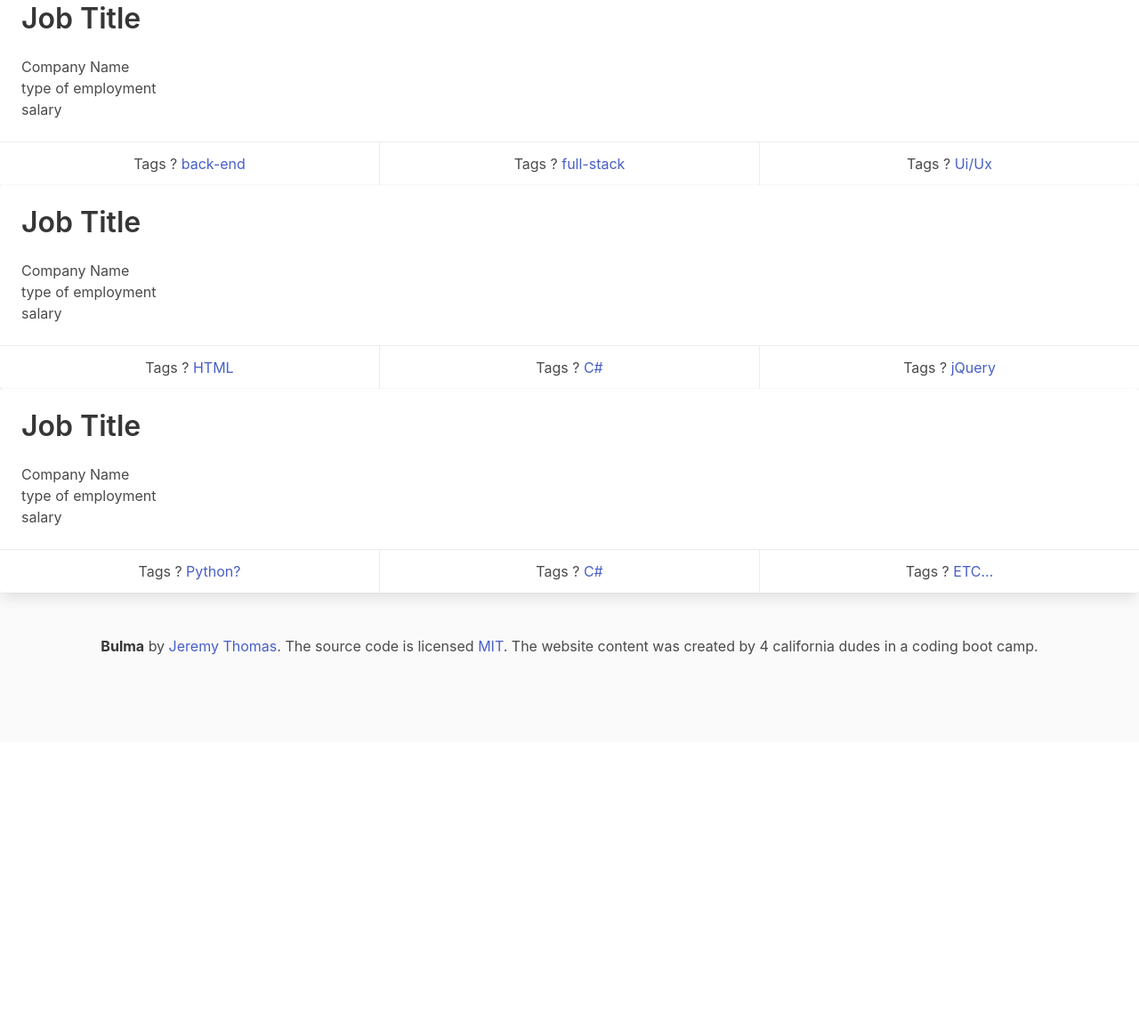
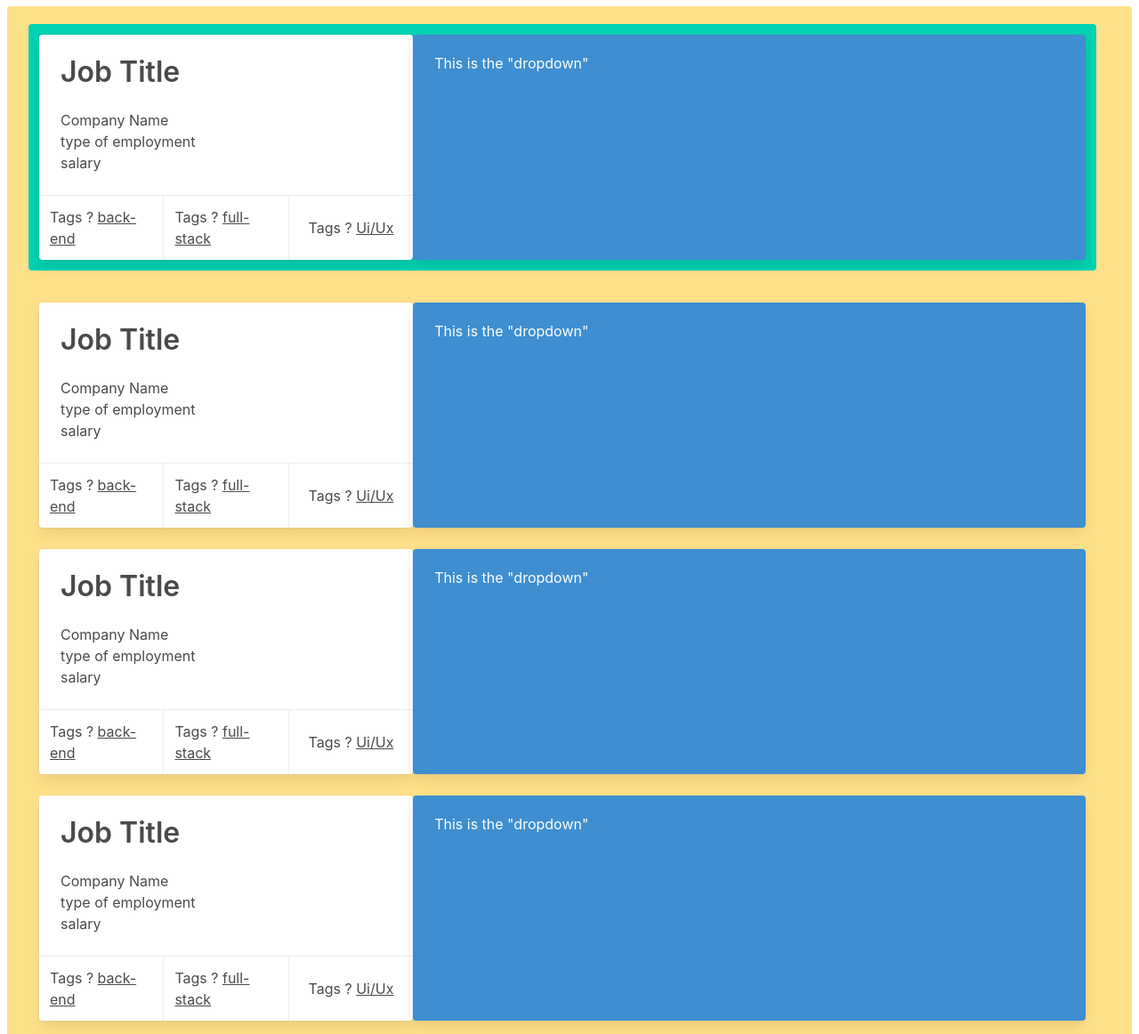
Before and after one commit to dohmr/up2U, a plain HTML site: page index.html in a window 1280 px wide. Shown: the part 286-1448 px from the top of the page at 89% size. Before the commit the page ends 1120 px from the top, so only its background shows below. Drawn offline with nearby package versions, Linux system fonts and the light colour scheme.

Commit message:
added shawn's and hunter's new layout. deleted cards. added tiles. centered search button and made it look good. added clear function to search button

```diff
--- a/index.html
+++ b/index.html
@@ -23,13 +23,15 @@
     </section>
     <br>
     <div class="container is-fluid ">
-        <div class="notification">
+        <div class="notification has-text-centered">
             <div>
-                <button class="button is-info are-medium" id=search>SEARCH</button>
+                <button class="button is-info is-large" id=search>SEARCH</button>
             </div>
         </div>
     </div>
-    <div id="mainbody">
+    <div class="tile is-ancestor box ">
+        <div class="tile is-vertical notification is-warning" id="mainbody">
+            <div class="tile is-parent notification is-primary">
                 <div class="card">
                     <!-- // add subtract content... placeholder  -->
                     <div class="card-content">
@@ -57,7 +59,13 @@
                         </p>
                     </footer>
                 </div>
+                <div class="tile is-child box notification is-info is-vertical">
+                    This is the "dropdown"
+                </div>
+            </div>
+            <div class="tile is-parent">
                 <div class="card">
+                    <!-- // add subtract content... placeholder  -->
                     <div class="card-content">
                         <p class="title">Job Title</p>
                         <p class="company">Company Name</p>
@@ -65,24 +73,31 @@
                         <p class="salary">salary</p>
                     </div>
                     <footer class="card-footer">
+                        <!-- // Tags for Job url , articles , etc...  -->
                         <p class="card-footer-item">
                             <span>
-                            Tags ? <a href="">HTML</a>
+                                Tags ? <a href="">back-end</a>
                             </span>
                         </p>
                         <p class="card-footer-item">
                             <span>
-                            Tags ? <a href="#">C#</a>
+                                Tags ? <a href="#">full-stack</a>
                             </span>
                         </p>
                         <p class="card-footer-item">
                             <span>
-                            Tags ? <a href="#">jQuery</a>
+                                Tags ? <a href="#">Ui/Ux</a>
                             </span>
                         </p>
                     </footer>
                 </div>
+                <div class="tile is-child box notification is-info">
+                    This is the "dropdown"
+                </div>
+            </div>
+            <div class="tile is-parent">
                 <div class="card">
+                    <!-- // add subtract content... placeholder  -->
                     <div class="card-content">
                         <p class="title">Job Title</p>
                         <p class="company">Company Name</p>
@@ -90,24 +105,65 @@
                         <p class="salary">salary</p>
                     </div>
                     <footer class="card-footer">
+                        <!-- // Tags for Job url , articles , etc...  -->
                         <p class="card-footer-item">
                             <span>
-                            Tags ? <a href="">Python?</a>
+                                Tags ? <a href="">back-end</a>
                             </span>
                         </p>
                         <p class="card-footer-item">
                             <span>
-                            Tags ? <a href="#">C#</a>
+                                Tags ? <a href="#">full-stack</a>
                             </span>
                         </p>
                         <p class="card-footer-item">
                             <span>
-                            Tags ? <a href="#">ETC...</a>
+                                Tags ? <a href="#">Ui/Ux</a>
                             </span>
                         </p>
                     </footer>
                 </div>
+                <div class="tile is-child box notification is-info">
+                    This is the "dropdown"
                 </div>
+            </div>
+            <div class="tile is-parent">
+                <div class="card">
+                    <!-- // add subtract content... placeholder  -->
+                    <div class="card-content">
+                        <p class="title">Job Title</p>
+                        <p class="company">Company Name</p>
+                        <p class="employment">type of employment</p>
+                        <p class="salary">salary</p>
+                    </div>
+                    <footer class="card-footer">
+                        <!-- // Tags for Job url , articles , etc...  -->
+                        <p class="card-footer-item">
+                            <span>
+                                Tags ? <a href="">back-end</a>
+                            </span>
+                        </p>
+                        <p class="card-footer-item">
+                            <span>
+                                Tags ? <a href="#">full-stack</a>
+                            </span>
+                        </p>
+                        <p class="card-footer-item">
+                            <span>
+                                Tags ? <a href="#">Ui/Ux</a>
+                            </span>
+                        </p>
+                    </footer>
+                </div>
+                <div class="tile is-child box notification is-info">
+                    This is the "dropdown"
+                </div>
+            </div>
+        </div>
+    </div>
+
+
+
     <footer class="footer">
         <div class="content has-text-centered">
           <p>
--- a/script.js
+++ b/script.js
@@ -1,7 +1,5 @@
-$("#clear").on("click", function(){
-   $("#mainbody").empty()
-})
 $("#search").on("click", function(){
+  $("#mainbody").empty()
   var query=  "https://cors-anywhere.herokuapp.com/https://remotive.io/api/remote-jobs?category=software-dev"
   $.ajax({
    url: query,
@@ -20,14 +18,18 @@ $("#search").on("click", function(){
        console.log(url)
        console.log(company)
 
-     //create card to append to mainbody
-      var id="card"+a
+    //create new tiles to append to mainbody
+    var tileid="tile-"+a
+    $("#mainbody").append("<div id="+tileid+"></div>")
+    var tile= $("#"+tileid)
+    tile.addClass("tile is-parent notification is-primary is-vertical")
+     //create card to append to tiles
       var idcont="cardcontent"+a
+      var tileid="tile"+a
 
-      $("#mainbody").append("<div id="+id+"></div>")
-      var card=$("#"+id)
-      card.addClass("card")
-      card.append("<div id="+idcont+"></div>")
+
+      //tile.append("<div id="+cardid+"></div>")
+     tile.append("<div id="+idcont+"></div>")
       var cardcontent=$("#"+idcont)
       cardcontent.addClass("card-content")
 
@@ -57,13 +59,31 @@ $("#search").on("click", function(){
        if(tags.length!=0){
            for(var x=0; x<tags.length; x++){
            var footeritem=$("<p>").addClass("card-footer-item")
-          footeritem.append(footerEl)
+          footerEl.append(footeritem)
            var tagslink=$("<span>")
+
            tagslink.text(tags[x])
           tagslink.append(footerEl)
        }}
 
+       //creates new tile is child.
+       var ischildid="childtile-"+a
+       tile.append("<div id="+ischildid+"></div>")
+       var dropdown=$("#"+ischildid)
+       dropdown.addClass("tile is-child box notification is-info")
+       dropdown.text("this is the dropdown")
+
+
+
+
+       }
+
+
+
+
+
+
       }
-  })
+  )
 
 })
```
Lines whose indentation alone changed are shown as unchanged.
